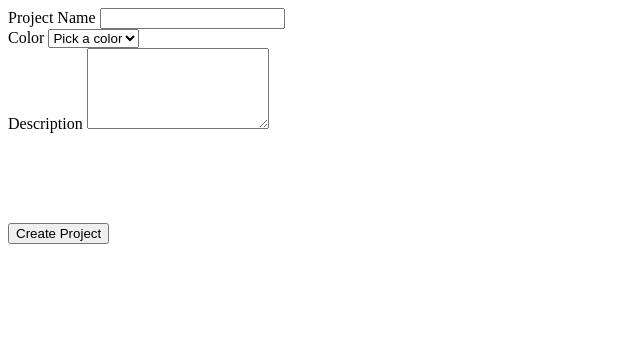
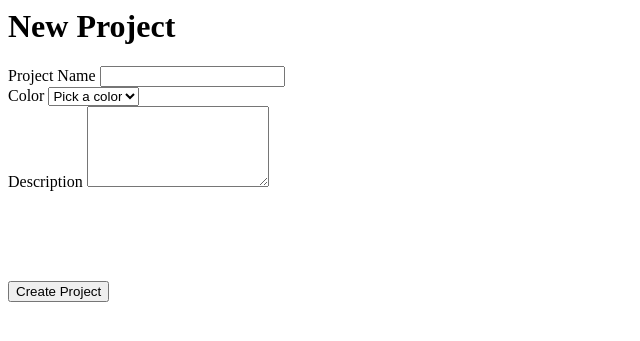
Before and after one commit to milufranz08/taskboard-1, a CodeIgniter app: the page made by application/views/pages/new_project_page_view.php in a window 1280 px wide. Shown: the top 341 px of the page, without its empty margins (0-640 px from the left). Run offline with CodeIgniter, Linux system fonts and the light colour scheme; data that the repository does not hold is empty.

Commit message:
Added title and Reformatted new project view

```diff
--- a/application/views/pages/new_project_page_view.php
+++ b/application/views/pages/new_project_page_view.php
@@ -10,11 +10,14 @@
 		}
 	}?>
 <div class="container">
+<div class="span4 offset4 text-center">
+	<h1>New Project</h1>
+</div>
 <form data-validate="parsley" method="post" accept-charset="utf-8"
 	name="newprojectform" id="form" action="<?php echo site_url()?>/Project/submit_project">
 	<input type="hidden" name="project_created_by" id="project_created_by" value="<?php echo $user_id?>">
 <div class="row">
-<div class="col-6 col-md-2">
+<div class="col-6 col-md-3">
 </div>
 	<div class="col-6 col-md-4">
 	<div class="form-group">
@@ -37,7 +40,7 @@
     </div>
 </div>
 <div class="row">
-<div class="col-6 col-md-2">
+<div class="col-6 col-md-3">
 </div>
 	<div class="col-6 col-md-4">
 	<div class="form-group">
@@ -46,7 +49,7 @@
   	</div>
 	</div>
 	<div class="col-6 col-md-2"><br><br><br><br><br>
-		<input type="submit" name="submit" value="Create Project" class="button-link" onclick="myFunction();">
+		<input type="submit" name="submit" value="Create Project" class="button-link">
 	</div>
 </div>
 </form>
```
